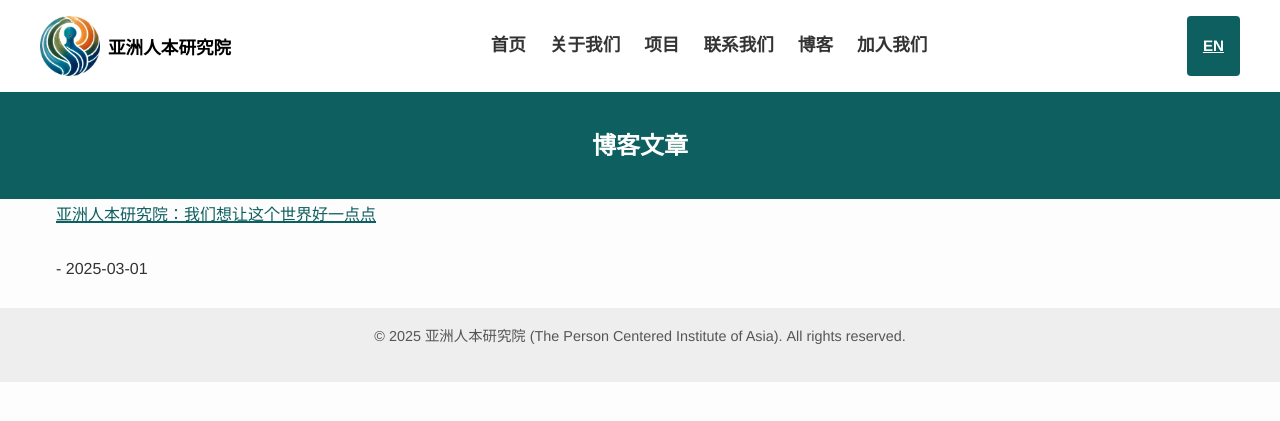
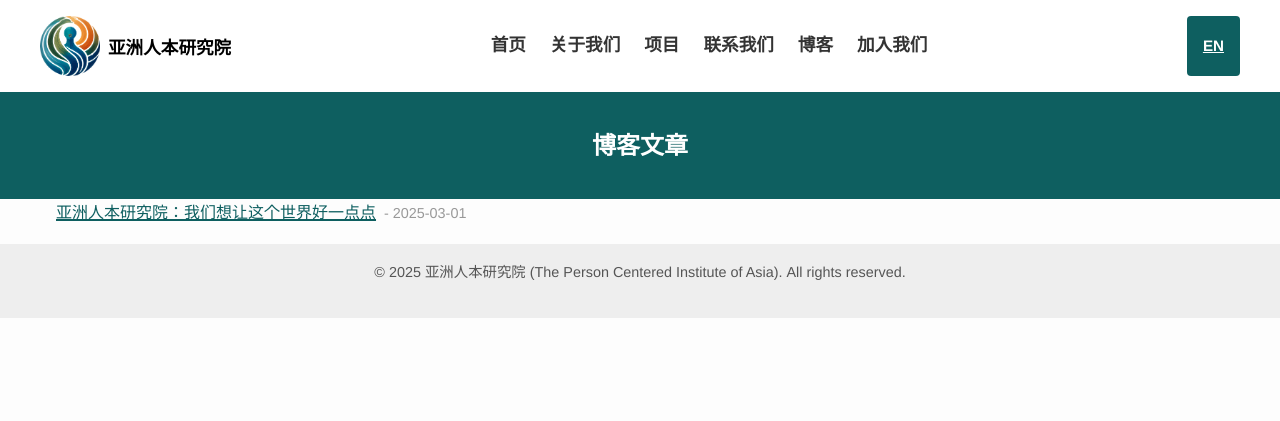
Before and after one commit to YeeLiu611/YeeLiu611, a Jekyll site: the page built from zh/blog.md, in a window 1280 px wide. Shown: the top 421 px of the page. Built offline with Jekyll 4.4.1, drawn with Linux system fonts in a browser that asks for light colours; a script that is not in the unit is left out.

Commit message:
Update style.css

```diff
--- a/css/style.css
+++ b/css/style.css
@@ -306,17 +306,23 @@
   margin: 0;
 }
 .blog-listing .blog-item {
-  margin-bottom: 1.5rem;
+  margin-bottom: 1rem;
+  display: flex;
+  align-items: center;
+  flex-wrap: wrap;
 }
 .blog-listing .blog-item .post-link {
   color: var(--color-primary);
   font-size: 1rem;
-  line-height: 2;
-  margin-bottom: 1.5rem;
-  display: block;
   text-decoration: underline;
   text-decoration-color: var(--color-primary);
   text-decoration-thickness: 2px;
+  margin: 0;
+}
+.blog-listing .blog-item .blog-date {
+  color: #999;
+  font-size: 0.9rem;
+  margin-left: 0.5rem;
 }
 
 /* ========== 博客文章页面布局 ========== */
```
